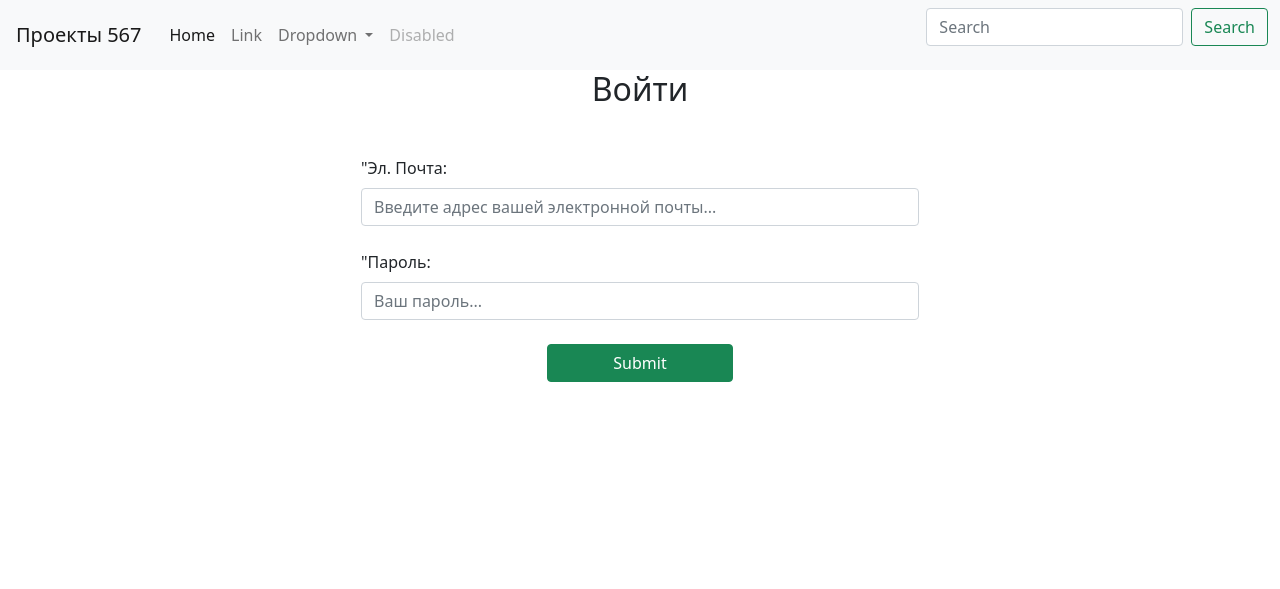
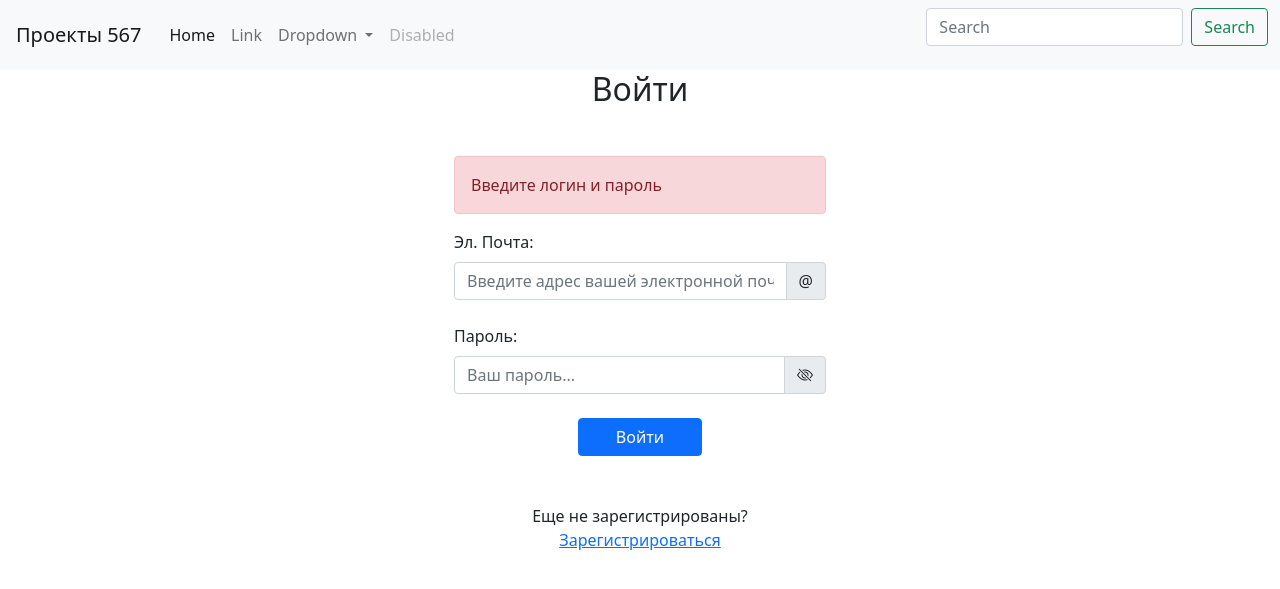
Before and after one commit to platonlukyanov/projects567, a Flask app: page /login in a window 1280 px wide. Shown: the top 589 px of the page. Run offline with Flask 2, Linux system fonts and the light colour scheme; some libraries are stand-ins or nearby versions.

Commit message:
Added another part of registration and login

```diff
--- a/templates/base.html
+++ b/templates/base.html
@@ -6,6 +6,7 @@
     <meta http-equiv="X-UA-Compatible" content="ie=edge">
     <title>{% block title %}{% endblock %}</title>
     <link href="{{ url_for('static', filename='bootstrap.css') }}" rel="stylesheet">
+    <link rel="stylesheet" href="https://cdn.jsdelivr.net/npm/bootstrap-icons@1.4.1/font/bootstrap-icons.css">
     {% block otherhead %}{% endblock %}
 </head>
 <body>
--- a/templates/login.html
+++ b/templates/login.html
@@ -1,32 +1,49 @@
 {% extends 'base.html' %}
 
-
+{% set messages = get_flashed_messages() %}
 {% block content %}
     <div class="container">
-        <h2 class="text-center mb-5">Войти</h2>
-        <form action="" method="POST" enctype="multipart/form-data" role="form" class="col-md-6 offset-3 mt-3">
+
+        <form action="" method="POST" enctype="multipart/form-data" role="form" class="col-md-4 offset-4">
+            <h2 class="text-center mb-5">Войти</h2>
+
+            <div class="form-group">
+                {% for message in messages %}
+                    <div class="alert alert-danger" role="alert">{{ message }}</div>
+                {% endfor %}
+
+                <label for="email-inp" class="mb-2">Эл. Почта: </label>
+                <div class="input-group mb-4">
+
+                    <input type="email" name="email" class="form-control" id="email-inp"
+                           placeholder="Введите адрес вашей электронной почты..." aria-describedby="email-sign"
+                           required>
+                    <span class="input-group-text" id="email-sign">@</span>
+                </div>
+
+            </div>
 
             <div class="form-group">
 
-                <label for="email-inp" class="mb-2">"Эл. Почта: </label>
-                <input type="email" name="email" class="form-control input-md mb-4" id="email-inp"
-                       placeholder="Введите адрес вашей электронной почты...">
+                <label for="password-inp" class="mb-2">Пароль: </label>
+                <div class="input-group mb-4">
+
+                    <input type="password" name="password" class="form-control input-md " id="password-inp"
+                           placeholder="Ваш пароль..." aria-describedby="eye"
+                           {% if password %}value={{ password }}{% endif %}>
+                    <i class="bi bi-eye-slash input-group-text" id="eye"></i>
+                </div>
 
             </div>
-            <div class="form-group">
 
-                <label for="password-inp" class="mb-2">"Пароль: </label>
-                <input type="password" name="password" class="form-control input-md mb-4" id="password-inp"
-                       placeholder="Ваш пароль...">
+
+            <div class="form-group d-flex justify-content-center">
+                <input type="submit" class="btn btn-primary col-md-4" value="Войти">
             </div>
 
-            <div class="form-group d-flex justify-content-center">
-                <input type="submit" class="btn btn-success col-md-4">
-            </div>
+            <div class="mt-5 text-center">Еще не зарегистрированы? <a href="{{ url_for('register') }}">Зарегистрироваться</a></div>
+        </form>
 
-        </form>
-    </div>
-
-
-
+        </div>
+         <script src="{{ url_for('static', filename='js/password_btn_changer.js') }}"></script>
 {% endblock %}
--- a/templates/register.html
+++ b/templates/register.html
@@ -1,8 +1,6 @@
 {% extends 'base.html' %}
 {% set messages = get_flashed_messages() %}
-{% block otherhead %}
-    <link rel="stylesheet" href="https://cdn.jsdelivr.net/npm/bootstrap-icons@1.4.1/font/bootstrap-icons.css">
-{% endblock %}
+
 {% block content %}
     <div class="container mt-3">
 
@@ -77,7 +75,7 @@
             </div>
 
             <div class="form-group d-flex justify-content-center">
-                <input type="submit" class="btn btn-success col-md-4">
+                <input type="submit" class="btn btn-success col-md-5" value="Зарегистрироваться">
             </div>
 
         </form>
```
